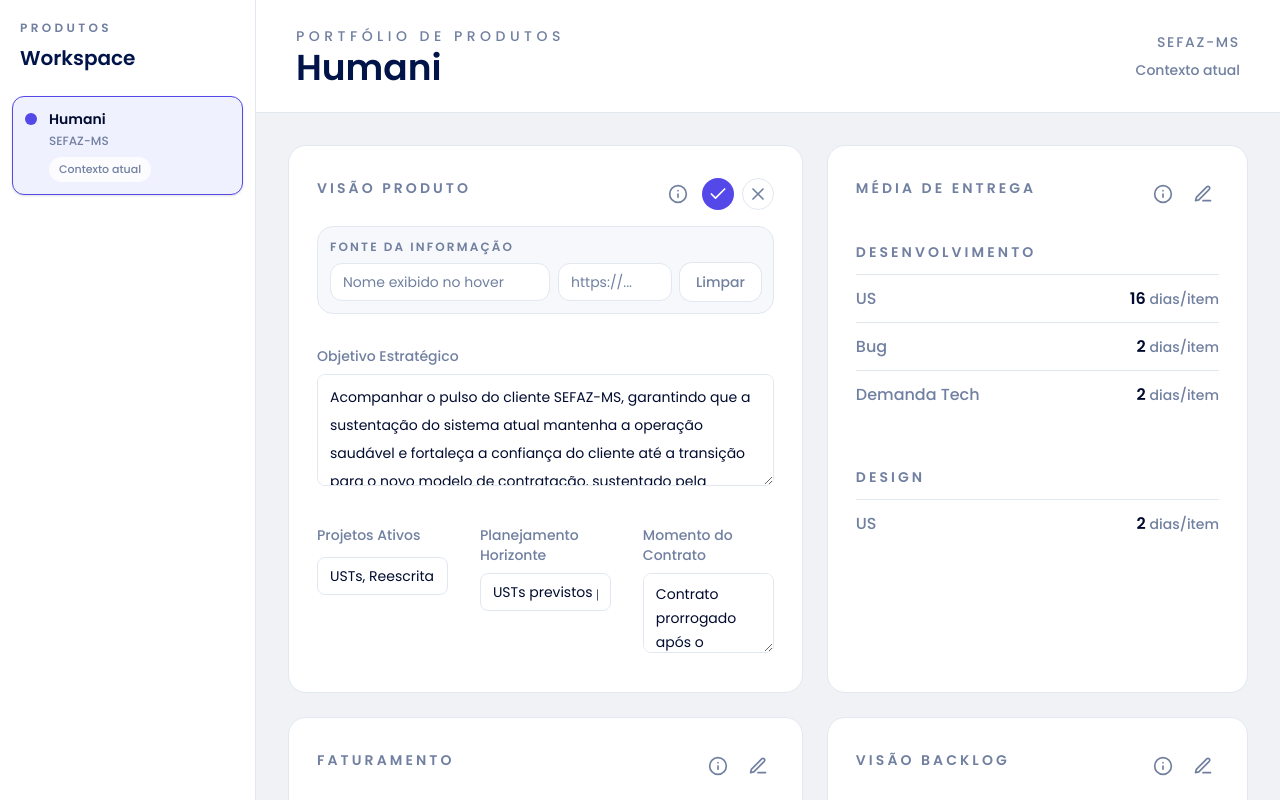
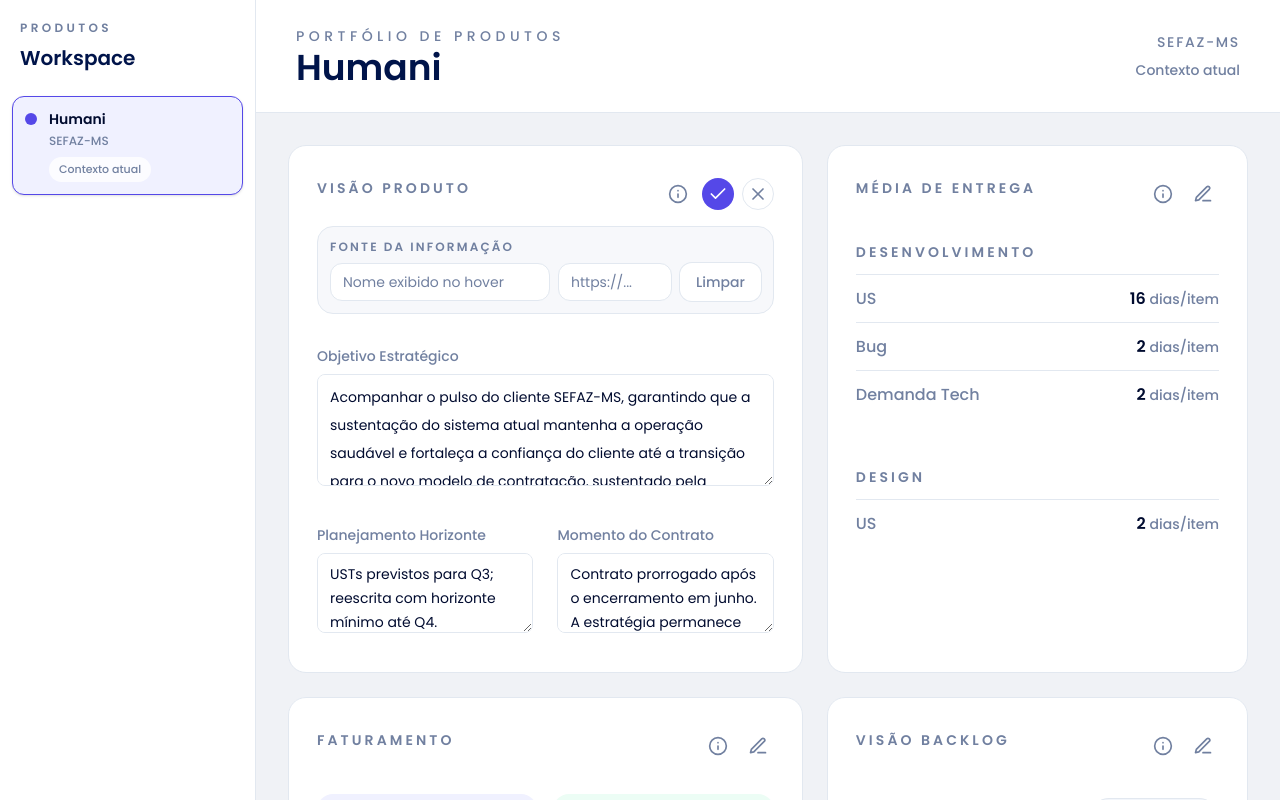
Before and after one commit to RhyanSKomm/Portfolio-de-Produtos, a Next.js app: page / in a window 1280 px wide. Both pictures are taken after a click on the button 757 px from the left and 194 px from the top of the page. Shown: the top 800 px of the page. Built offline with nearby package versions, Linux system fonts and the light colour scheme.

Commit message:
Ajusta espaço da visão de produto

```diff
--- a/app/page.tsx
+++ b/app/page.tsx
@@ -448,38 +448,14 @@
         )}
       </div>
 
-      <div className="mt-8 grid gap-8 md:grid-cols-3">
-        <div>
-          <p className="mb-3 text-sm font-medium text-[#7180a0]">Projetos Ativos</p>
-          {isEditing ? (
-            <input
-              className={fieldClass}
-              value={draft.projects.join(", ")}
-              onChange={(event) =>
-                onChange({ ...draft, projects: event.target.value.split(",") })
-              }
-            />
-          ) : (
-            <div className="flex flex-wrap gap-2">
-              {visibleData.projects.map((project) => (
-                <span
-                  className="rounded-full bg-[#eef0ff] px-3 py-1 text-sm font-medium text-[#1c18a5]"
-                  key={project}
-                >
-                  {project}
-                </span>
-              ))}
-            </div>
-          )}
-        </div>
-
+      <div className="mt-8 grid gap-6 md:grid-cols-2">
         <div>
           <p className="mb-2 text-sm font-medium text-[#7180a0]">
             Planejamento Horizonte
           </p>
           {isEditing ? (
-            <input
-              className={fieldClass}
+            <textarea
+              className={`${fieldClass} min-h-20 resize-y leading-6`}
               value={draft.horizon}
               onChange={(event) => onChange({ ...draft, horizon: event.target.value })}
             />
```
